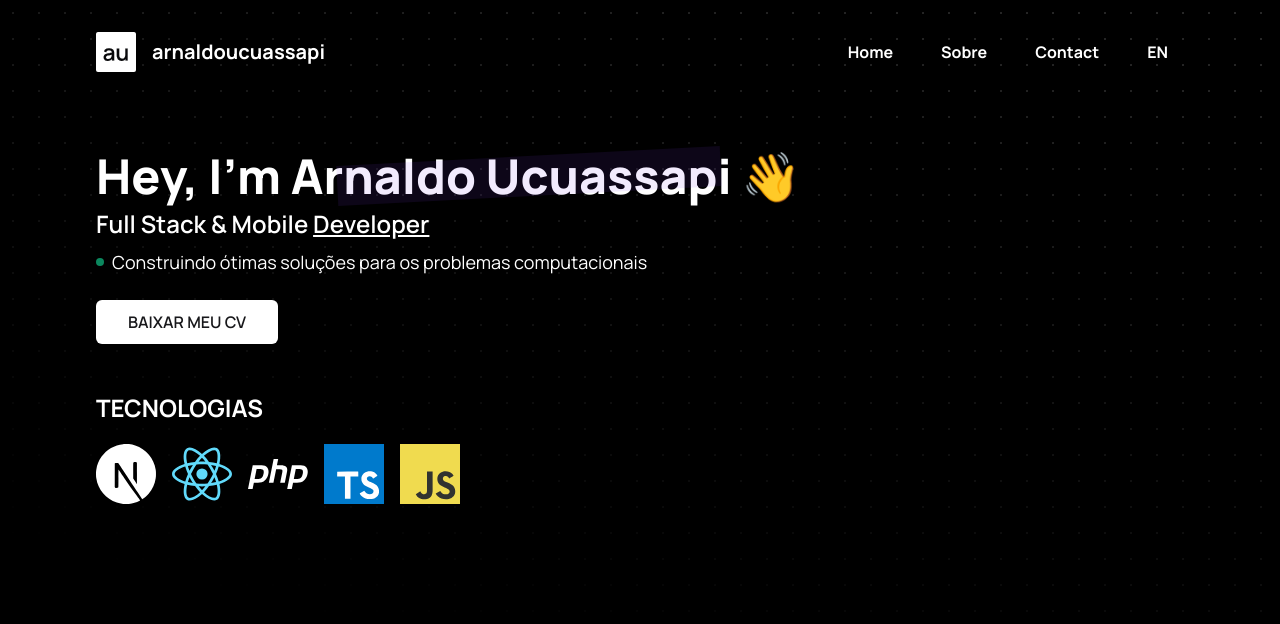
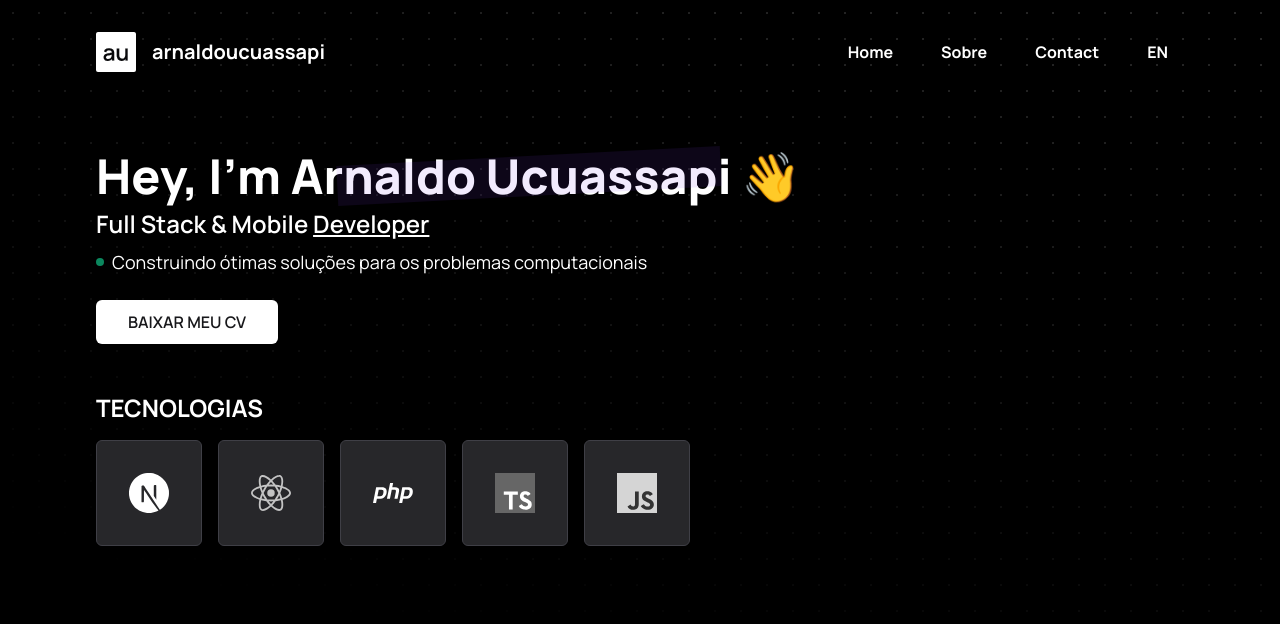
Before and after one commit to arnaldoucuassapi/iam, a Next.js app: page / in a window 1280 px wide. Shown: the top 624 px of the page. Built offline with nearby package versions, Linux system fonts and the light colour scheme.

Commit message:
feat: adding the TechBoxImage component

```diff
--- a/src/app/page.tsx
+++ b/src/app/page.tsx
@@ -1,3 +1,4 @@
+import { TechBoxImage } from "@/components/TechBoxImage"
 import Image from "next/image"
 import Link from "next/link"
 
@@ -26,11 +27,11 @@ export default function Home() {
         <h2 className="text-2xl font-bold mb-4 uppercase">Tecnologias</h2>
 
         <div className="flex items-center gap-4">
-          <Image width={60} height={60} src="/next-js.svg" alt="Logo do framework web Next.js 13" />
-          <Image width={60} height={60} src="/react.svg" alt="Logo da biblioteca React" />
-          <Image width={60} height={60} src="/php.svg" alt="Logo da linguagem PHP" />
-          <Image width={60} height={60} src="/typescript.svg" alt="Logo da linguagem TypeScript" />
-          <Image width={60} height={60} src="/javascript.svg" alt="Logo da linguagem JavaScript" />
+          <TechBoxImage src="/next-js.svg" alt="Logo do framework web Next.js 13" />
+          <TechBoxImage src="/react.svg" alt="Logo da biblioteca React" />
+          <TechBoxImage src="/php.svg" alt="Logo da linguagem PHP" />
+          <TechBoxImage src="/typescript.svg" alt="Logo da linguagem TypeScript" />
+          <TechBoxImage src="/javascript.svg" alt="Logo da linguagem JavaScript" />
         </div>
       </section>
     </main>
--- /dev/null
+++ b/src/components/TechBoxImage.tsx
@@ -0,0 +1,17 @@
+import Image from "next/image"
+import { ImageProps } from "next/dist/shared/lib/get-img-props"
+
+export function TechBoxImage({ ...props }: ImageProps) {
+  return (
+    <div className="w-[106px] h-[106px] grid place-items-center rounded-md bg-zinc-800 border border-zinc-700">
+      <Image
+        {...props}
+        className="grayscale"
+        width={40}
+        height={40}
+        src={props.src}
+        alt={props.alt}
+      />
+    </div>
+  )
+}
```
